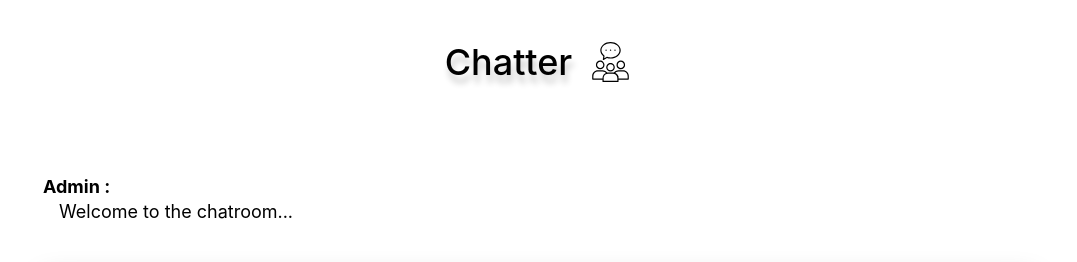
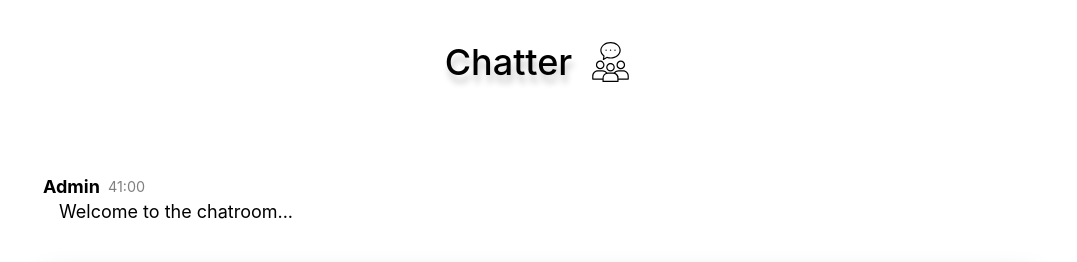
Before and after one commit to bijay007/chat_app, a React (Create React App) app in the folder chat_client/: page / in a window 1280 px wide. Both pictures are taken after typing "Sample" into the empty fields and a click on the button "Join chatroom". Shown: the top 262 px of the page, without its empty margins (101-1178 px from the left). Built offline with nearby package versions, Linux system fonts and the light colour scheme; what apollo-link-ws would draw is missing.

Commit message:
Mimic server query schema changes in frontend

```diff
--- a/chat_client/src/components/ChatRoom/AddChat.js
+++ b/chat_client/src/components/ChatRoom/AddChat.js
@@ -2,7 +2,7 @@ import React, { useState } from 'react';
 import { ApolloConsumer } from 'react-apollo';
 import styled from 'styled-components';
 import icon from 'assests/send-icon.svg';
-import { SEND_MESSAGE_MUTATION } from 'data/mutations';
+import { CREATE_MESSAGE_MUTATION } from 'data/mutations';
 
 const MessageBox = styled.footer`
   display: flex;
@@ -37,7 +37,7 @@ const AddChat = props => {
   const sendMessage =  async function (message, apolloClient) {
     console.log('Message by user ', currentUser, ' was ', message);
     await apolloClient.mutate({
-      mutation: SEND_MESSAGE_MUTATION,
+      mutation: CREATE_MESSAGE_MUTATION,
       variables: {
         sender: currentUser,
         message: message
--- a/chat_client/src/components/ChatRoom/Chat.js
+++ b/chat_client/src/components/ChatRoom/Chat.js
@@ -6,20 +6,39 @@ const ChatBlock = styled.div`
   flex-direction: column;
   padding-bottom: 0.75rem;
   h4 {
-    margin: 0.25rem 0;
+    margin: 0;
+  }
+  .time {
+    padding-left: 0.5rem;
+    color: grey;
+    font-size: 0.9rem;
   }
   p {
     margin: 0;
     padding-left: 1rem;
   }
 `
+const User = styled.div`
+  display: flex;
+  padding: 0.25rem 0;
+  align-items: center;
+`
 
 const Chat = props => {
   const styleName = string => string.charAt(0).toUpperCase() + string.slice(1)
+  const hourMinutes = string => {
+    let strArr = string.split('');
+    return strArr.splice(strArr.length - 8, 5).join('');
+  }
+  const { sender, message, created } = props.chat;
+
   return (
     <ChatBlock>
-      <h4>{styleName(props.chat.sender)} :</h4>
-      <p>{props.chat.message}</p>
+      <User>
+        <h4>{styleName(sender)}</h4>
+        <div className={'time'}>{hourMinutes(created)}</div>
+      </User>
+      <p>{message}</p>
     </ChatBlock>
   )
 }
--- a/chat_client/src/components/ChatRoom/ChatList.js
+++ b/chat_client/src/components/ChatRoom/ChatList.js
@@ -27,9 +27,10 @@ const ChatList = props => (
             data: {
               getChats: [{
                 __typename: 'Chat',
-                id: Date.now(),
+                id: '_' + Date.now(),
                 sender: 'Admin',
-                message: 'Welcome to the chatroom...'
+                message: 'Welcome to the chatroom...',
+                created: new Date().toLocaleString()
               }]
             }
           });
--- a/chat_client/src/data/mutations.js
+++ b/chat_client/src/data/mutations.js
@@ -1,8 +1,8 @@
 import gql from 'graphql-tag';
 
-export const SEND_MESSAGE_MUTATION = gql`
-  mutation SendMessageMutation($sender: String!, $message: String!) {
-    sendMessage(
+export const CREATE_MESSAGE_MUTATION = gql`
+  mutation CreateMessageMutation($sender: String!, $message: String!) {
+    createMessage(
       sender: $sender,
       message: $message
     ) {
--- a/chat_client/src/data/queries.js
+++ b/chat_client/src/data/queries.js
@@ -1,11 +1,34 @@
 import gql from 'graphql-tag';
 
-export const GET_CHATS_QUERY = gql`
+const ChatFragment = gql`
+	fragment Chat on Chat {
+		id
+    sender
+    message
+    created
+	}
+`
+
+const GET_MOCK_CHAT_QUERY = gql`
+  query GetMockChatQuery {
+    getMockChat {
+      ...Chat
+    }
+  }
+  ${ChatFragment}
+`
+
+const GET_CHATS_QUERY = gql`
   query GetChatsQuery {
     getChats {
-      id,
-      sender,
-      message
+      ...Chat
     }
   }
+  ${ChatFragment}
 `
+
+export {
+  GET_MOCK_CHAT_QUERY,
+  GET_CHATS_QUERY,
+  ChatFragment
+}
```
Also changed, not shown: chat_client/src/data/subscriptions.js (+12 -1 lines).
